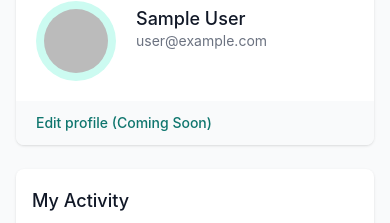
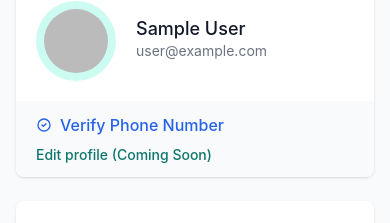
Before and after one commit to gamechanger162/TripSang, a Next.js app in the folder client/: page /dashboard in a window 390 px wide. Shown: the part 269-492 px from the top of the page. Built offline with nearby package versions, Linux system fonts and the light colour scheme; no server answers; sample sign-in values are in the browser's storage.

Commit message:
Remove mobile verification requirement from backend and add verify link to dashboard

```diff
--- a/client/src/app/dashboard/page.tsx
+++ b/client/src/app/dashboard/page.tsx
@@ -78,16 +78,39 @@ export default function UserDashboard() {
                                             {session.user.name}
                                         </h3>
                                         <p className="text-sm text-gray-500 dark:text-gray-400">{session.user.email}</p>
-                                        <span className={`px-2 inline-flex text-xs leading-5 font-semibold rounded-full ${session.user.role === 'admin'
+                                        <div className="flex items-center gap-2 mt-1">
+                                            <span className={`px-2 inline-flex text-xs leading-5 font-semibold rounded-full ${session.user.role === 'admin'
                                                 ? 'bg-purple-100 text-purple-800'
                                                 : 'bg-green-100 text-green-800'
-                                            }`}>
-                                            {session.user.role}
-                                        </span>
+                                                }`}>
+                                                {session.user.role}
+                                            </span>
+                                            {session.user.isMobileVerified && (
+                                                <span className="px-2 inline-flex items-center text-xs leading-5 font-semibold rounded-full bg-blue-100 text-blue-800">
+                                                    <svg className="w-3 h-3 mr-1" fill="currentColor" viewBox="0 0 20 20">
+                                                        <path fillRule="evenodd" d="M10 18a8 8 0 100-16 8 8 0 000 16zm3.707-9.293a1 1 0 00-1.414-1.414L9 10.586 7.707 9.293a1 1 0 00-1.414 1.414l2 2a1 1 0 001.414 0l4-4z" clipRule="evenodd" />
+                                                    </svg>
+                                                    Verified
+                                                </span>
+                                            )}
+                                        </div>
                                     </div>
                                 </div>
                             </div>
-                            <div className="bg-gray-50 dark:bg-gray-700 px-5 py-3">
+                            <div className="bg-gray-50 dark:bg-gray-700 px-5 py-3 space-y-2">
+                                {!session.user.isMobileVerified && (
+                                    <div>
+                                        <Link
+                                            href="/verify"
+                                            className="font-medium text-blue-600 hover:text-blue-500 flex items-center gap-2"
+                                        >
+                                            <svg className="w-4 h-4" fill="none" stroke="currentColor" viewBox="0 0 24 24">
+                                                <path strokeLinecap="round" strokeLinejoin="round" strokeWidth={2} d="M9 12l2 2 4-4m6 2a9 9 0 11-18 0 9 9 0 0118 0z" />
+                                            </svg>
+                                            Verify Phone Number
+                                        </Link>
+                                    </div>
+                                )}
                                 <div className="text-sm">
                                     <Link href="/profile/edit" className="font-medium text-primary-600 hover:text-primary-500">
                                         Edit profile (Coming Soon)
```
Also changed, not shown: 1 other file (tests, documents, lock files or other folders).
